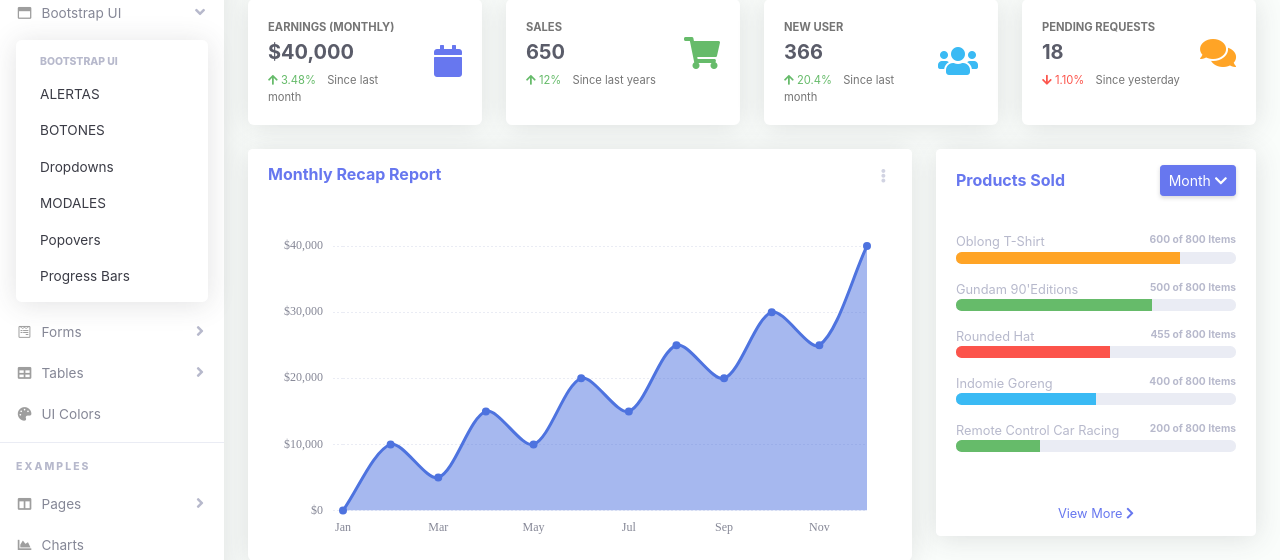
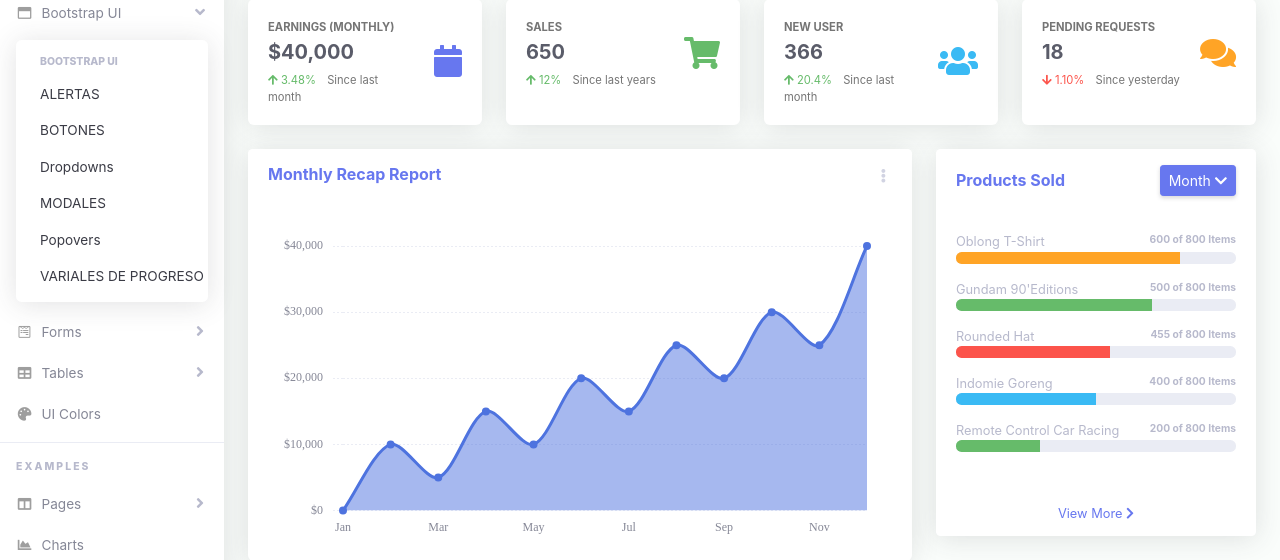
Before and after one commit to kevinsanchez4010/InterfacesG3, a Django app: page /dashboard/ in a window 1280 px wide, after a click on "Bootstrap UI". Shown: the part 177-737 px from the top of the page. Run offline with Django 5.2, Linux system fonts and the light colour scheme; some libraries are stand-ins or nearby versions; some web fonts are replaced.

Commit message:
10. Añadir cambios en header private

```diff
--- a/dashboard/templates/header_private.html
+++ b/dashboard/templates/header_private.html
@@ -49,7 +49,7 @@
             <a class="collapse-item" href="{% url 'dashboard' %}">Dropdowns</a>
             <a class="collapse-item" href="{% url 'dashboard' %}">MODALES</a>
             <a class="collapse-item" href="{% url 'dashboard' %}">Popovers</a>
-            <a class="collapse-item" href="{% url 'dashboard' %}">Progress Bars</a>
+            <a class="collapse-item" href="{% url 'dashboard' %}">VARIALES DE PROGRESO</a>
           </div>
         </div>
       </li>
```
